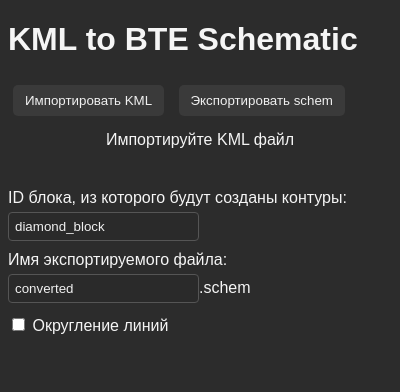
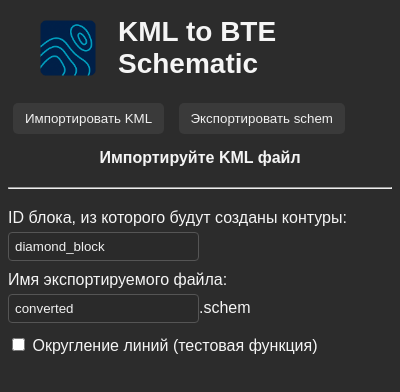
Before and after one commit to Reysun1411/BTE-Schematic-Converter, an Electron app: page index.html in a window 400 px wide. Drawn offline with Linux system fonts and the light colour scheme; no server answers.

Commit message:
added some design

```diff
--- a/index.html
+++ b/index.html
@@ -27,18 +27,40 @@
       border-radius: 4px;
       margin-top: 5px;
     }
+    .header {
+      display: flex;
+      justify-content: space-between;
+      align-items: center;
+      height: 80px; /* Высота заголовка = высоте логотипа */
+      padding: 0 20px;
+    }
+    .title {
+      font-size: 28px;
+      font-weight: bold;
+      margin-left: 10px;
+    }
+    .logo {
+      height: 100%; /* Логотип по высоте header */
+      max-width: 150px;
+      object-fit: contain;
+    }
   </style>
 </head>
 <body>
-  <h1>KML to BTE Schematic</h1>
-  <div>
+  <header class="header">
+    <img src="kmltobtelogo.png" alt="BTE" class="logo"/>
+    <div class="title">KML to BTE Schematic</div>
+  </header>
+
+  <div style="margin-top: 10px">
     <button id="importKML">Импортировать KML</button>
     <button id="exportSchem">Экспортировать schem</button>
   </div>
-  <div id="status" style="margin-top: 10px; margin-bottom: 40px; text-align: center;">
+  <div id="status" style="margin-top: 10px; margin-bottom: 20px; text-align: center; font-weight: bold;">
     Импортируйте KML файл
   </div>
-  <div style="margin-bottom: 10px;">
+  <hr>
+  <div style="margin-bottom: 10px; margin-top: 20px;">
     <label for="blockId">ID блока, из которого будут созданы контуры:</label>
     <input type="text" id="blockId" value="diamond_block"/>
   </div>
@@ -51,7 +73,7 @@
   <div>
     <label>
       <input type="checkbox" id="useSmoothCurves">
-      Округление линий
+      Округление линий (тестовая функция)
     </label>
   </div>
 
--- a/main.js
+++ b/main.js
@@ -11,7 +11,7 @@ const __dirname = path.dirname(fileURLToPath(import.meta.url));
 function createWindow() {
   const win = new BrowserWindow({
     width: 400,
-    height: 420,
+    height: 450,
     icon: path.join(__dirname, 'icon.ico'),
     webPreferences: {
       preload: path.join(__dirname, 'preload.js'),
```
Also changed, not shown: converter.js (+19 -18 lines), kmltobtelogo.png (added).
